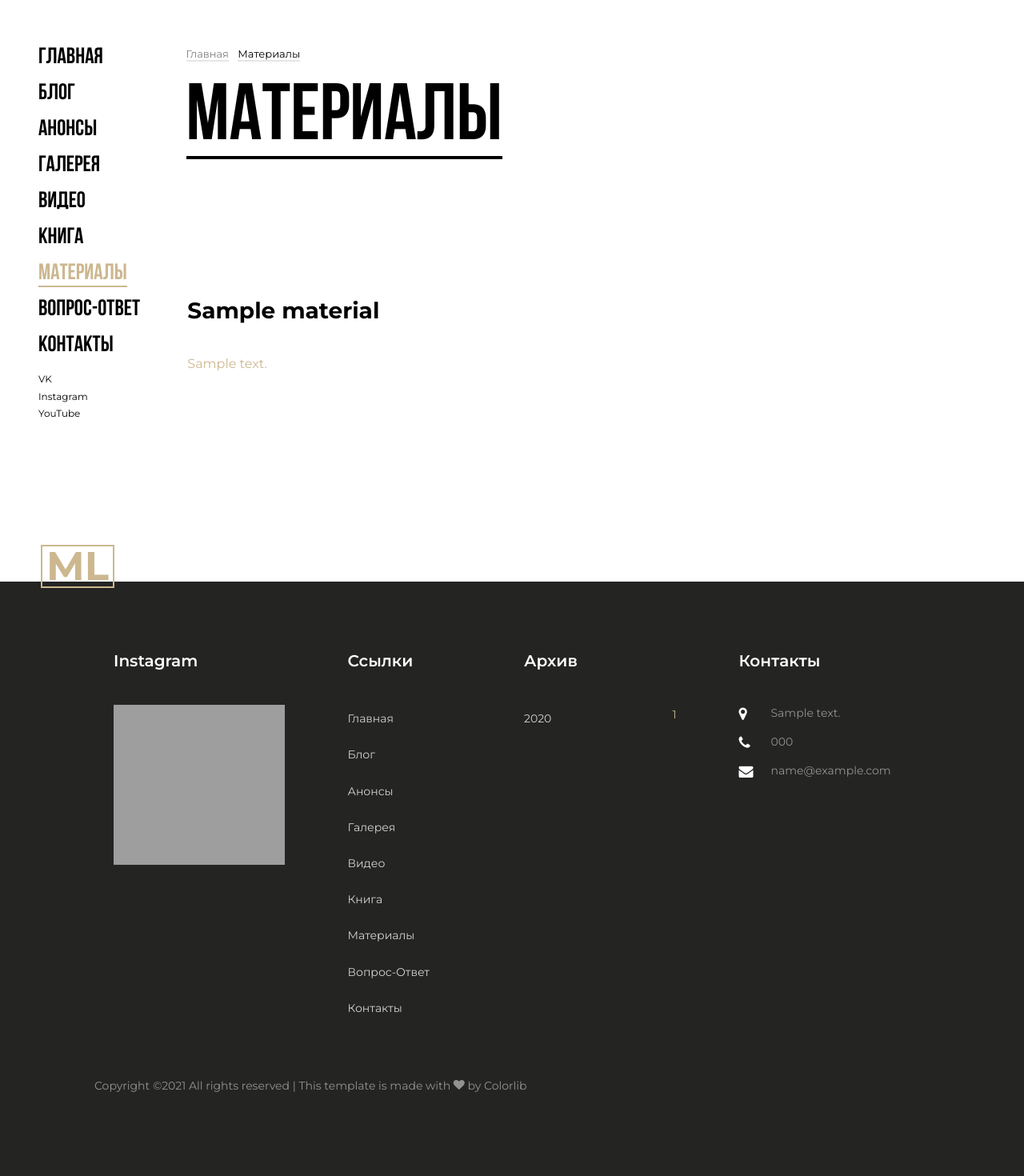
After one commit to fecitpotentiam/chess_blog, a Django app: page /materials in a window 1280 px wide. The commit adds this page. Shown: the whole page at 80% size. Run offline with Django 3.2, Linux system fonts and the light colour scheme; tables that the repository leaves empty hold one stand-in row (values such as "Sample post"); some libraries are stand-ins or nearby versions; some web fonts are replaced; grey boxes are pictures that could not be loaded.

Commit message:
Added materials page

```diff
--- a/blog/models.py
+++ b/blog/models.py
@@ -178,5 +178,19 @@ class MainInformation(models.Model):
         verbose_name_plural = 'Основная информация'
 
 
+class Material(models.Model):
+    title = models.CharField(max_length=128, verbose_name='Название')
+    description = models.TextField(verbose_name='Описание')
+    link = models.CharField(max_length=256, verbose_name='Ссылка')
+    published_date = models.DateTimeField(default=timezone.now, verbose_name='Дата публикации')
+
+    def __str__(self):
+        return self.title
+
+    class Meta:
+        verbose_name = 'Ссылка на материал'
+        verbose_name_plural = 'Ссылки на материалы'
+
+
 signals.pre_save.connect(receiver=edit_video_link, sender=Video)
 signals.pre_save.connect(receiver=create_whatsapp_link, sender=MainInformation)
--- a/blog/views.py
+++ b/blog/views.py
@@ -5,7 +5,8 @@ from django.shortcuts import render, get_object_or_404, redirect
 from django.utils import timezone
 
 # Create your views here.
-from .models import Post, Category, Event, Comment, MainInformation, PhotoAlbum, Photo, PostImage, Video, QuestionAnswer
+from .models import Post, Category, Event, Comment, MainInformation, PhotoAlbum, Photo, PostImage, Video, \
+    QuestionAnswer, Material
 from .forms import CommentForm, QuestionForm
 
 
@@ -190,6 +191,22 @@ def thanks(request):
     return render(request, 'thanks.html')
 
 
+def materials(request):
+    materials_list = Material.objects.all().order_by('-published_date')
+
+    paginator = Paginator(materials_list, 20)
+
+    page = request.GET.get('page')
+    try:
+        materials_list = paginator.page(page)
+    except PageNotAnInteger:
+        materials_list = paginator.page(1)
+    except EmptyPage:
+        materials_list = paginator.page(paginator.num_pages)
+
+    return render(request, 'materials.html', {'materials': materials_list})
+
+
 def book(request):
     return render(request, 'book.html')
 
--- a/chess_coach_blog/urls.py
+++ b/chess_coach_blog/urls.py
@@ -24,7 +24,6 @@ urlpatterns = [
     path('', views.index, name='index'),
     path('blog/', views.post_list, name='post_list'),
     path('blog/search/', views.search, name='search'),
-    path('blog/qa', views.create_question, name='qa'),
     path('blog/archive/<int:pk>', views.archived_posts, name='archived_posts'),
     path('blog/category/<int:pk>/', views.category_post_list, name='category_post_list'),
 
@@ -38,10 +37,15 @@ urlpatterns = [
     path('album/<int:pk>', views.get_photos_in_album, name='get_photos_in_album'),
 
     path('qa', views.question_answer, name='qa'),
+    path('create_question', views.create_question, name='create_question'),
     path('thanks', views.thanks, name='thanks'),
 
     path('video', views.youtube_videos, name='youtube_videos'),
+
+    path('materials', views.materials, name='materials'),
+
     path('book', views.book, name='book'),
+
     path('contacts', views.contacts, name='contacts'),
 
     path('tinymce/', include('tinymce.urls')),
--- a/templates/blog/blog-sidebar.html
+++ b/templates/blog/blog-sidebar.html
@@ -60,7 +60,7 @@
                 <h3 class="mb-4 sidebar-heading">Задайте свой вопрос</h3>
                 <p class="mb-4">Если Вам интересно узнать мое мнение по какому-либо вопросу, Вы можете задать его здесь. Он будет опубликован в рубрике "Вопрос-Ответ"</p>
 
-                <form action="{% url 'qa' %}" class="subscribe-form" method="post">
+                <form action="{% url 'create_question' %}" class="subscribe-form" method="post">
                 {% csrf_token %}
                     <div class="form-group">
                         <input type="text" name="author" class="form-control" placeholder="Имя">
--- a/templates/footer.html
+++ b/templates/footer.html
@@ -23,6 +23,8 @@
                         <li><a href="/events">Анонсы</a></li>
                         <li><a href="/albums">Галерея</a></li>
                         <li><a href="/video">Видео</a></li>
+                        <li><a href="/book">Книга</a></li>
+                        <li><a href="/materials">Материалы</a></li>
                         <li><a href="/qa">Вопрос-Ответ</a></li>
                         <li><a href="/contacts">Контакты</a></li>
                     </ul>
--- /dev/null
+++ b/templates/materials.html
@@ -0,0 +1,66 @@
+{% extends "base.html" %}
+{% load static %}
+{% block content %}
+
+    <section class="ftco-section ftco-bread ftco-extend-mb">
+        <div class="container-fluid px-3 px-md-0">
+            <div class="row no-gutters slider-text justify-content-end align-items-center">
+                <div class="col-md-10 ftco-animate">
+                    <p class="breadcrumbs"><span class="mr-2"><a href="/">Главная</a></span> <span>Материалы</span>
+                    </p>
+                    <h1 class="bread">Материалы</h1>
+                </div>
+            </div>
+        </div>
+    </section>
+
+    <section class="ftco-services ftco-section ftco-no-pt">
+        <div class="container-fluid px-3 px-md-0 qa-content">
+            <div class="row justify-content-end">
+                <div class="col-md-10">
+                    <div class="row mb-lg-5">
+                        {% for material in materials %}
+                                <div class="col-md-10 d-flex ftco-animate">
+                                    <div class="media block-6 services d-block qa-block">
+                                        <a href="{{ material.link }}">
+                                        <h3>{{ material.title }}</h3>
+                                        <p>{{ material.description }}</p>
+                                        </a>
+
+                                    </div>
+                                </div>
+                        {% endfor %}
+                    </div>
+
+                    <div class="row">
+                        <div class="col">
+                            <div class="block-27">
+
+                                {% if materials.has_other_pages %}
+                                    <ul>
+                                        {% if materials.has_previous %}
+                                            <li><a href="?page={{ materials.previous_page_number }}">&lt;</a></li>
+                                        {% endif %}
+                                        {% for i in materials.paginator.page_range %}
+                                            {% if materials.number == i %}
+                                                <li class="active"><span>{{ i }}<span
+                                                        class="sr-only">(current)</span></span></li>
+                                            {% else %}
+                                                <li><a href="?page={{ i }}">{{ i }}</a></li>
+                                            {% endif %}
+                                        {% endfor %}
+                                        {% if materials.has_next %}
+                                            <li><a href="?page={{ materials.next_page_number }}">></a></li>
+                                        {% endif %}
+                                    </ul>
+                                {% endif %}
+
+                            </div>
+                        </div>
+                    </div>
+
+                </div>
+            </div>
+        </div>
+    </section>
+{% endblock %}
--- a/templates/menu.html
+++ b/templates/menu.html
@@ -6,8 +6,9 @@
             <li class="{% if "event" in request.resolver_match.url_name %}colorlib-active{% endif %}"><a href="/events">Анонсы</a></li>
             <li class="{% if "album" in request.resolver_match.url_name %}colorlib-active{% endif %}"><a href="/albums">Галерея</a></li>
             <li class="{% if "youtube" in request.resolver_match.url_name %}colorlib-active{% endif %}"><a href="/video">Видео</a></li>
+            <li class="{% if "book" in request.resolver_match.url_name %}colorlib-active{% endif %}"><a href="/book">Книга</a></li>
+            <li class="{% if "materials" in request.resolver_match.url_name %}colorlib-active{% endif %}"><a href="/materials">Материалы</a></li>
             <li class="{% if "qa" in request.resolver_match.url_name %}colorlib-active{% endif %}"><a href="/qa">Вопрос-Ответ</a></li>
-        <li class="{% if "book" in request.resolver_match.url_name %}colorlib-active{% endif %}"><a href="/book">Книга</a></li>
             <li class="{% if "contacts" in request.resolver_match.url_name %}colorlib-active{% endif %}"><a href="/contacts">Контакты</a></li>
 
         </ul>
--- a/templates/question-answer.html
+++ b/templates/question-answer.html
@@ -65,7 +65,7 @@
                                     <p class="mb-4">Если Вам интересно узнать мое мнение по какому-либо вопросу, Вы
                                         можете задать его здесь. Он будет опубликован в рубрике "Вопрос-Ответ"</p>
 
-                                    <form action="{% url 'qa' %}" class="subscribe-form" method="post">
+                                    <form action="{% url 'create_question' %}" class="subscribe-form" method="post">
                                         {% csrf_token %}
                                         <div class="form-group">
                                             <input type="text" name="author" class="form-control" placeholder="Имя">
```
Also changed, not shown: blog/admin.py (+13 -19 lines), blog/migrations/0035_material.py (added).
